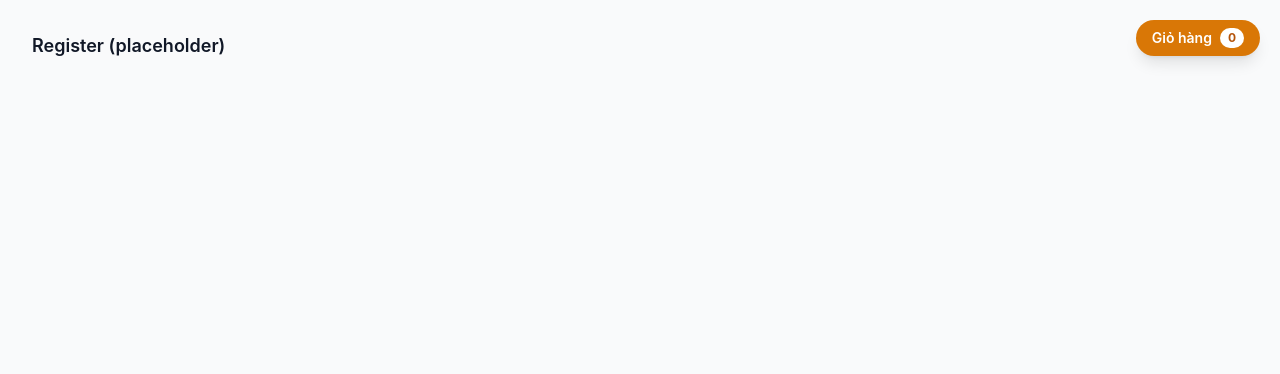
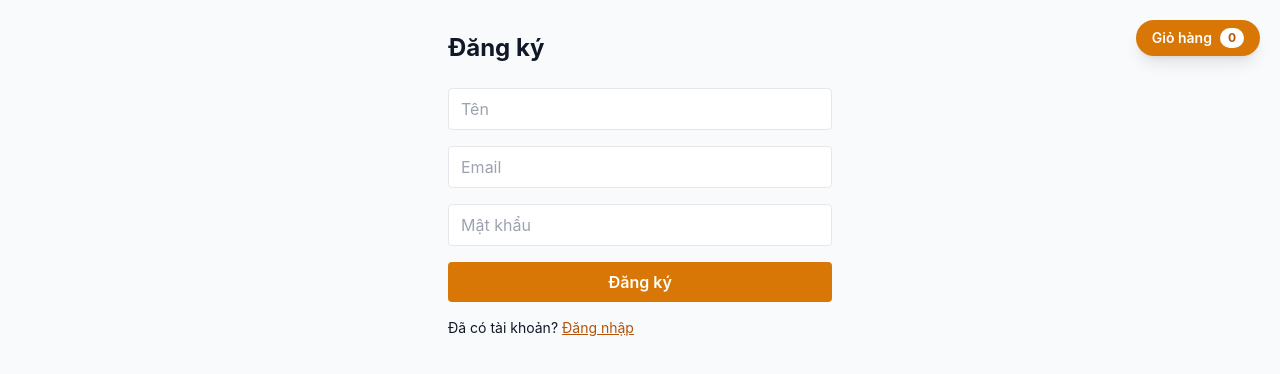
Before and after one commit to supergigachadsupreme300/SWE, a Next.js app in the folder frontend/: page /auth/register in a window 1280 px wide. Shown: the top 374 px of the page. Built offline with nearby package versions, Linux system fonts and the light colour scheme; no server answers.

Commit message:
thêm frontend cho login,register sửa lỗi không checkout được do không có item dù đã có item

```diff
--- a/frontend/src/app/auth/login/page.tsx
+++ b/frontend/src/app/auth/login/page.tsx
@@ -1,9 +1,73 @@
-import React from 'react'
+'use client'
+
+import React, { useState } from 'react'
+import { useRouter } from 'next/navigation'
+
+const API_URL = process.env.NEXT_PUBLIC_API_URL || 'http://localhost:8000'
 
 export default function LoginPage() {
+  const router = useRouter()
+  const [email, setEmail] = useState('')
+  const [password, setPassword] = useState('')
+  const [error, setError] = useState('')
+  const [loading, setLoading] = useState(false)
+
+  async function handleSubmit(e: React.FormEvent) {
+    e.preventDefault()
+    setLoading(true)
+    setError('')
+    try {
+      const res = await fetch(`${API_URL}/auth/login`, {
+        method: 'POST',
+        headers: { 'Content-Type': 'application/json' },
+        body: JSON.stringify({ email, password }),
+      })
+      const data = await res.json()
+      if (!res.ok) throw new Error(data.message || 'Đăng nhập thất bại')
+      localStorage.setItem('brewlite_token', data.accessToken)
+      router.push('/products')
+    } catch (err) {
+      setError(err instanceof Error ? err.message : 'Không thể đăng nhập')
+    } finally {
+      setLoading(false)
+    }
+  }
+
   return (
-    <div className="p-8">
-      <h2 className="text-lg font-semibold">Login (placeholder)</h2>
-    </div>
+    <main className="mx-auto max-w-md p-8">
+      <h1 className="mb-6 text-2xl font-bold">Đăng nhập</h1>
+      <form onSubmit={handleSubmit} className="space-y-4">
+        <input
+          type="email"
+          placeholder="Email"
+          value={email}
+          onChange={(e) => setEmail(e.target.value)}
+          className="w-full rounded border px-3 py-2"
+          required
+        />
+        <input
+          type="password"
+          placeholder="Mật khẩu"
+          value={password}
+          onChange={(e) => setPassword(e.target.value)}
+          className="w-full rounded border px-3 py-2"
+          required
+        />
+        {error && <p className="text-sm text-red-600">{error}</p>}
+        <button
+          type="submit"
+          disabled={loading}
+          className="w-full rounded bg-amber-600 py-2 font-semibold text-white hover:bg-amber-700 disabled:opacity-60"
+        >
+          {loading ? 'Đang đăng nhập...' : 'Đăng nhập'}
+        </button>
+      </form>
+      <p className="mt-4 text-sm">
+        Chưa có tài khoản?{' '}
+        <a href="/auth/register" className="text-amber-700 underline">
+          Đăng ký
+        </a>
+      </p>
+    </main>
   )
 }
--- a/frontend/src/app/auth/register/page.tsx
+++ b/frontend/src/app/auth/register/page.tsx
@@ -1,9 +1,82 @@
-import React from 'react'
+'use client'
+
+import React, { useState } from 'react'
+import { useRouter } from 'next/navigation'
+
+const API_URL = process.env.NEXT_PUBLIC_API_URL || 'http://localhost:8000'
 
 export default function RegisterPage() {
+  const router = useRouter()
+  const [name, setName] = useState('')
+  const [email, setEmail] = useState('')
+  const [password, setPassword] = useState('')
+  const [error, setError] = useState('')
+  const [loading, setLoading] = useState(false)
+
+  async function handleSubmit(e: React.FormEvent) {
+    e.preventDefault()
+    setLoading(true)
+    setError('')
+    try {
+      const res = await fetch(`${API_URL}/auth/register`, {
+        method: 'POST',
+        headers: { 'Content-Type': 'application/json' },
+        body: JSON.stringify({ name, email, password }),
+      })
+      const data = await res.json()
+      if (!res.ok) throw new Error(data.message || 'Đăng ký thất bại')
+      localStorage.setItem('brewlite_token', data.accessToken)
+      router.push('/products')
+    } catch (err) {
+      setError(err instanceof Error ? err.message : 'Không thể đăng ký')
+    } finally {
+      setLoading(false)
+    }
+  }
+
   return (
-    <div className="p-8">
-      <h2 className="text-lg font-semibold">Register (placeholder)</h2>
-    </div>
+    <main className="mx-auto max-w-md p-8">
+      <h1 className="mb-6 text-2xl font-bold">Đăng ký</h1>
+      <form onSubmit={handleSubmit} className="space-y-4">
+        <input
+          type="text"
+          placeholder="Tên"
+          value={name}
+          onChange={(e) => setName(e.target.value)}
+          className="w-full rounded border px-3 py-2"
+          required
+        />
+        <input
+          type="email"
+          placeholder="Email"
+          value={email}
+          onChange={(e) => setEmail(e.target.value)}
+          className="w-full rounded border px-3 py-2"
+          required
+        />
+        <input
+          type="password"
+          placeholder="Mật khẩu"
+          value={password}
+          onChange={(e) => setPassword(e.target.value)}
+          className="w-full rounded border px-3 py-2"
+          required
+        />
+        {error && <p className="text-sm text-red-600">{error}</p>}
+        <button
+          type="submit"
+          disabled={loading}
+          className="w-full rounded bg-amber-600 py-2 font-semibold text-white hover:bg-amber-700 disabled:opacity-60"
+        >
+          {loading ? 'Đang đăng ký...' : 'Đăng ký'}
+        </button>
+      </form>
+      <p className="mt-4 text-sm">
+        Đã có tài khoản?{' '}
+        <a href="/auth/login" className="text-amber-700 underline">
+          Đăng nhập
+        </a>
+      </p>
+    </main>
   )
 }
--- a/frontend/src/app/checkout/page.tsx
+++ b/frontend/src/app/checkout/page.tsx
@@ -12,6 +12,7 @@ import {
   PaymentMethod,
   OrderCreatePayload,
 } from '../../features/order'
+import { useCartStore } from '../../features/cart'
 
 // Sample initial cart items for testing and review
 const INITIAL_CART_ITEMS: OrderItem[] = [
@@ -42,13 +43,31 @@ export default function CheckoutPage() {
 
   const { submitOrder, isLoading, error, order, isSuccess, reset } = useCreateOrder()
 
-  // Load cart from localStorage or fallback to initial items
+  // Load cart from cart store/localStorage or fallback to initial items
   useEffect(() => {
     try {
+      const storeItems = useCartStore.getState().items
+      if (Array.isArray(storeItems) && storeItems.length > 0) {
+        const normalized = storeItems.map((item: any, idx: number) => ({
+          productId: item.productId || `prod_${idx}`,
+          name: item.name || 'Cà Phê BrewLite',
+          imageUrl: item.imageUrl,
+          price: Number(item.unitPrice) || 45000,
+          quantity: Number(item.quantity) || 1,
+          size: item.size || 'M',
+          toppings: Array.isArray(item.toppings) ? item.toppings : [],
+          lineTotal: (Number(item.unitPrice) || 45000) * (Number(item.quantity) || 1),
+        }))
+        setItems(normalized)
+        setIsLoaded(true)
+        return
+      }
+
       const stored = localStorage.getItem('brewlite_cart') || localStorage.getItem('brewlite:cart') || localStorage.getItem('brewlite-cart')
       if (stored) {
-        const parsed = JSON.parse(stored)
-        if (Array.isArray(parsed) && parsed.length > 0) {
+        const raw = JSON.parse(stored)
+        const parsed = Array.isArray(raw) ? raw : Array.isArray(raw?.state?.items) ? raw.state.items : []
+        if (parsed.length > 0) {
           const normalized = parsed.map((item: any, idx: number) => ({
             productId: item.productId || item.id || `prod_${idx}`,
             name: item.name || item.title || 'Cà Phê BrewLite',
--- a/frontend/src/app/page.tsx
+++ b/frontend/src/app/page.tsx
@@ -1,5 +1,5 @@
 import { redirect } from 'next/navigation'
 
 export default function Home() {
-  redirect('/products')
+  redirect('/auth/login')
 }
--- a/frontend/src/features/cart/components/CartProvider.tsx
+++ b/frontend/src/features/cart/components/CartProvider.tsx
@@ -44,7 +44,7 @@ export function CartProvider({
         {
           productId: product.id,
           name: product.name,
-          unitPrice: product.price,
+          unitPrice: request.unitPrice ?? product.price,
           stock: product.stock,
           imageUrl: product.images[0] ?? null,
         },
```
